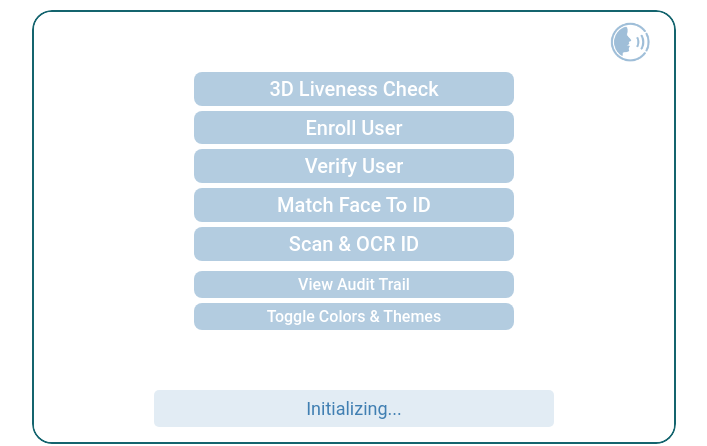
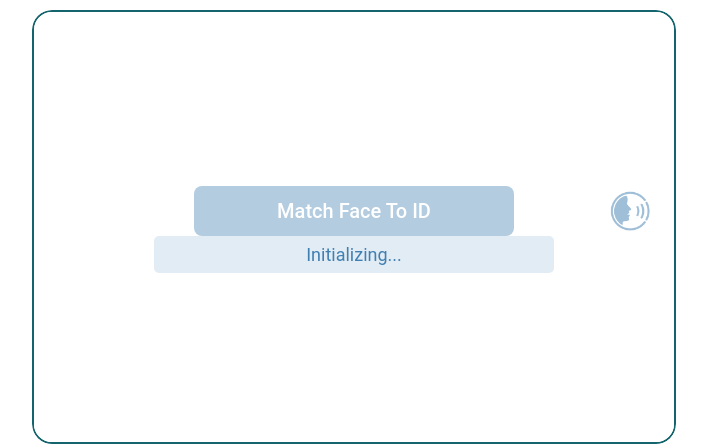
Before and after one commit to DiegoFuentesM/K-CValidation, a website built with webpack: page sample-apps/sample-app-ts/index.html in a window 1280 px wide. Shown: the top 446 px of the page, without its empty margins (286-993 px from the left). Built offline with nearby package versions, Linux system fonts and the light colour scheme.

Commit message:
Update disabling buttons to restrict access to certain functionalities

```diff
--- a/sample-apps/sample-app-ts/index.html
+++ b/sample-apps/sample-app-ts/index.html
@@ -29,13 +29,13 @@
           <div><img id="vocal-guidance-icon-full" aria-label="Full Vocal Guidance Enabled" disabled class="vocal-icon vocal-guidance-icon-full display-none" src="../../sample-app-resources/images/vocal_full.png" onclick="SampleApp.onVocalGuidanceSettingsButtonPressed()"></div>
           <div><img id="vocal-guidance-icon-off"  aria-label="Vocal Guidance Disabled"disabled class="vocal-icon vocal-guidance-icon-off display-none" src="../../sample-app-resources/images/vocal_off.png" onclick="SampleApp.onVocalGuidanceSettingsButtonPressed()"></div>
         </div>
-        <button id="liveness-button" disabled onclick="SampleApp.onLivenessCheckPressed()" class="big-button ft-button">3D Liveness Check</button>
-        <button id="enroll-button" disabled onclick="SampleApp.onEnrollUserPressed()" class="big-button ft-button">Enroll User</button>
-        <button id="verify-button" disabled onclick="SampleApp.onVerifyUserPressed()" class="big-button ft-button">Verify User</button>
+        <!-- <button id="liveness-button" disabled onclick="SampleApp.onLivenessCheckPressed()" class="big-button ft-button">3D Liveness Check</button> -->
+        <!-- <button id="enroll-button" disabled onclick="SampleApp.onEnrollUserPressed()" class="big-button ft-button">Enroll User</button>
+        <button id="verify-button" disabled onclick="SampleApp.onVerifyUserPressed()" class="big-button ft-button">Verify User</button> -->
         <button id="id-scan-button" disabled onclick="SampleApp.onPhotoIDMatchPressed()" class="big-button ft-button">Match Face To ID</button>
-        <button id="photo-id-scan-button" disabled onclick="SampleApp.onPhotoIDScanPressed()" class="big-button ft-button">Scan & OCR ID</button>
+        <!-- <button id="photo-id-scan-button" disabled onclick="SampleApp.onPhotoIDScanPressed()" class="big-button ft-button">Scan & OCR ID</button>
         <button id="audit-trail-button" disabled onclick="SampleApp.onViewAuditTrailPressed()" class="medium-button ft-button">View Audit Trail</button>
-        <button id="design-showcase-button" disabled onclick="SampleApp.onDesignShowcasePressed()" class="medium-button ft-button">Toggle Colors & Themes</button>
+        <button id="design-showcase-button" disabled onclick="SampleApp.onDesignShowcasePressed()" class="medium-button ft-button">Toggle Colors & Themes</button> -->
         <p id="status" aria-live="polite">Initializing...</p>
       </div>
       <div id="additional-screen" display="flex">
```
